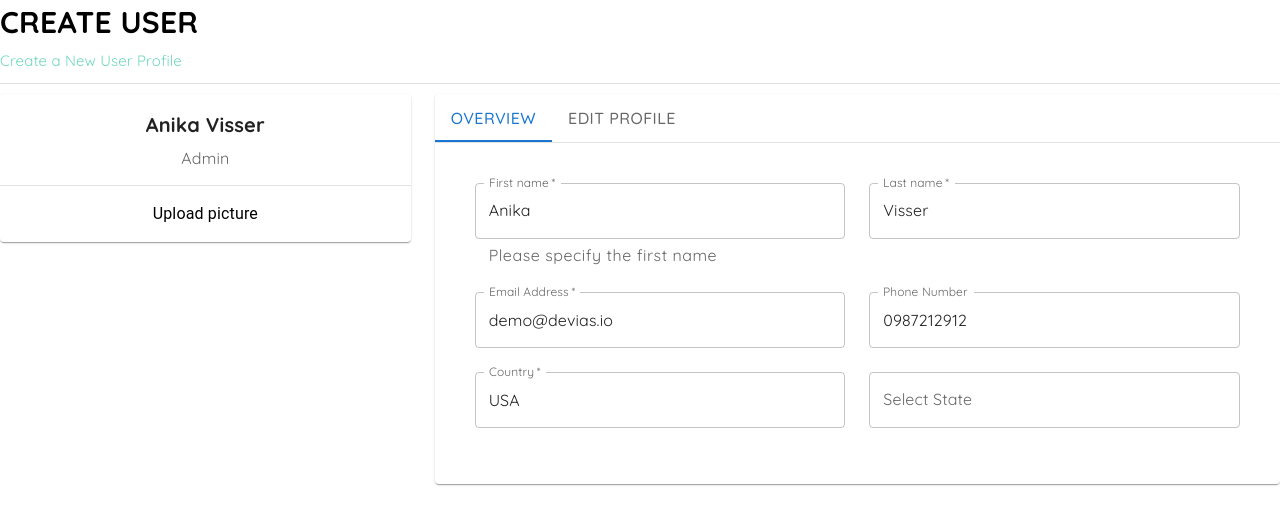
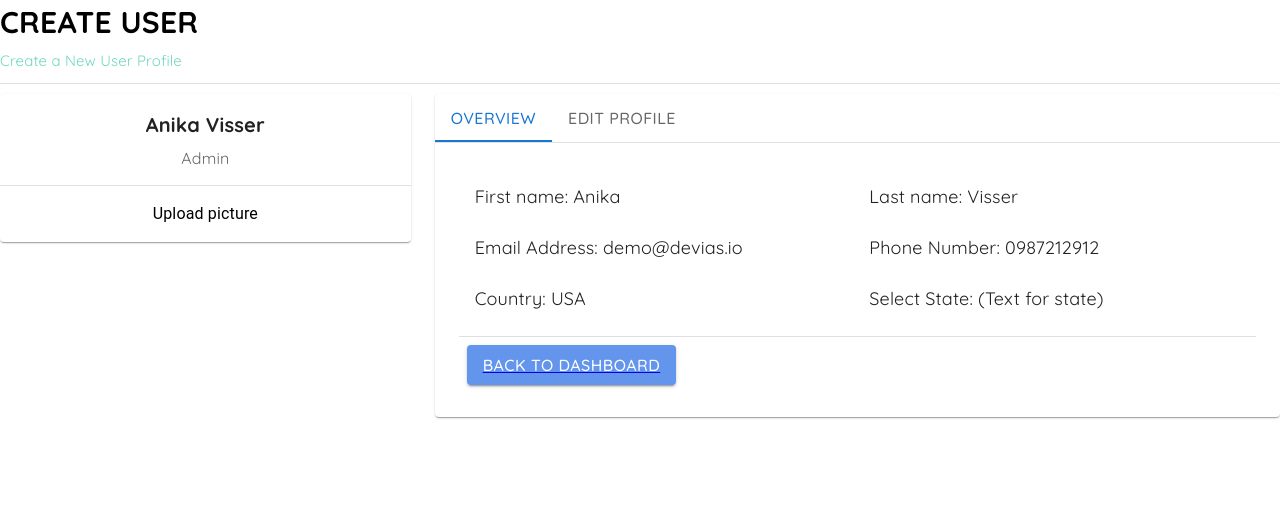
Before and after one commit to DuongBT153717/Capstone_FE, a React (Vite) app: page /profile in a window 1280 px wide. Shown: the top 524 px of the page. Built offline with nearby package versions, Linux system fonts and the light colour scheme.

Commit message:
thinh commit

```diff
--- a/src/pages/common/profile/components/Overview.jsx
+++ b/src/pages/common/profile/components/Overview.jsx
@@ -1,52 +1,60 @@
-import { Box, CardContent, Grid, TextField } from "@mui/material"
+import { Box, CardContent, Grid, Typography, styled,Divider,CardActions,Button } from "@mui/material"
+import { Link } from "react-router-dom";
 
+const TypoOverView = styled(Typography)(({ theme }) => ({
+  fontSize: '18px'
+
+}));
 
 const Overview = () => {
   return (
-    <CardContent>
+    <>
+    <CardContent >
       <Box sx={{ mb: 1 }}>
         <Grid item container spacing={3}>
           <Grid item xs={12} md={6}>
-              <TextField
-                fullWidth
-                helperText="Please specify the first name"
-                label="First name"
-                name="firstName"
-                required
-                value="Anika"
-              />
+            <TypoOverView fullWidth>
+              First name: Anika
+            </TypoOverView>
           </Grid>
           <Grid item xs={12} md={6}>
-              <TextField fullWidth label="Last name" name="lastName" required value="Visser" />
+            <TypoOverView fullWidth>
+              Last name: Visser
+            </TypoOverView>
           </Grid>
           <Grid item xs={12} md={6}>
-              <TextField
-                fullWidth
-                label="Email Address"
-                name="email"
-                required
-                value="demo@devias.io"
-              />
+            <TypoOverView fullWidth>
+              Email Address: demo@devias.io
+            </TypoOverView>
           </Grid>
           <Grid item xs={12} md={6}>
-              <TextField
-                fullWidth
-                label="Phone Number"
-                name="phone"
-                type="number"
-                value="0987212912"
-              />
+            <TypoOverView fullWidth>
+              Phone Number: 0987212912
+            </TypoOverView>
           </Grid>
           <Grid item xs={12} md={6}>
-              <TextField fullWidth label="Country" name="country" required value="USA" />
+            <TypoOverView fullWidth>
+              Country: USA
+            </TypoOverView>
           </Grid>
           <Grid item xs={12} md={6}>
-              <TextField fullWidth label="Select State" name="state"></TextField>
+            <TypoOverView fullWidth>
+              Select State: (Text for state)
+            </TypoOverView>
           </Grid>
         </Grid>
       </Box>
     </CardContent>
+      <Divider />
+      <Link to='/admin'>
+      <CardActions sx={{ justifyContent: 'flex-start' }}>
+        <Button  variant="contained" sx={{ bgcolor: 'rgb(100, 149, 237)' }}>
+          Back to Dashboard
+        </Button>
+      </CardActions>
+      </Link>
+    </>
   )
 }
 
-export default Overview
+export default Overview;
```
Lines whose indentation alone changed are shown as unchanged.
